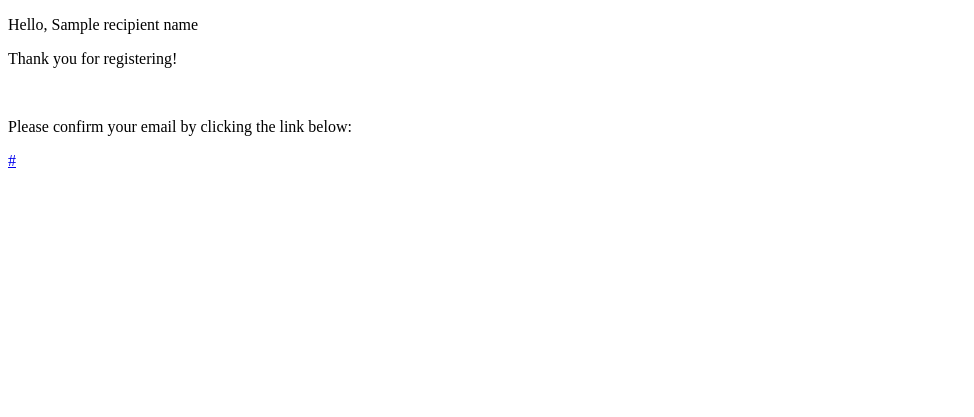
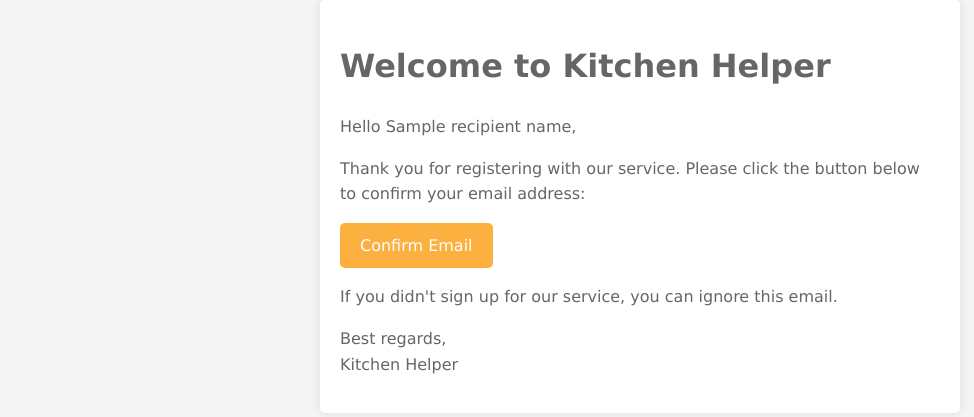
Before and after one commit to eognianov/kitchen-helper-backend, a Python web app: template features/users/templates/confirmation-email-template.html in a window 1280 px wide. Shown: the top 417 px of the page, without its empty margins (0-974 px from the left). Run offline with Jinja, Linux system fonts and the light colour scheme; the template is opened without the code that fills it: most values are stand-ins (such as "Sample title", 1, 10 or a date in 2020).

Commit message:
email templates

```diff
--- a/features/users/templates/confirmation-email-template.html
+++ b/features/users/templates/confirmation-email-template.html
@@ -3,13 +3,48 @@
 <head>
     <meta charset="UTF-8">
     <meta name="viewport" content="width=device-width, initial-scale=1.0">
-    <title>Document</title>
+    <title>Email Confirmation</title>
+    <style>
+        body {
+            line-height: 1.6;
+            margin: 0;
+            padding: 0;
+            background-color: #f4f4f4;
+        }
+        .container {
+            font-family: Verdana, Geneva, Tahoma, sans-serif;
+            max-width: 600px;
+            margin: 0 auto;
+            padding: 20px;
+            background-color: #fff;
+            border-radius: 5px;
+            box-shadow: 0 0 10px rgba(0,0,0,0.1);
+        }
+        h1 {
+            color: #666;
+        }
+        p {
+            color: #666;
+        }
+        .button {
+            display: inline-block;
+            padding: 10px 20px;
+            font-size: 16px;
+            text-decoration: none;
+            color: #fff;
+            background-color: #FBB040;
+            border-radius: 5px;
+        }
+    </style>
 </head>
 <body>
-    <p>Hello, {{ recipient_name }}</p>
-    <p>Thank you for registering!</p>
-    <br>
-    <p>Please confirm your email by clicking the link below:</p>
-    <a href="{{ token_confirmation_link }}">{{ token_confirmation_link }}</a>
+    <div class="container">
+        <h1>Welcome to Kitchen Helper</h1>
+        <p>Hello {{ recipient_name }},</p>
+        <p>Thank you for registering with our service. Please click the button below to confirm your email address:</p>
+        <a href="{{ token_confirmation_link }}" class="button" style="color: #FFFFFF">Confirm Email</a>
+        <p>If you didn't sign up for our service, you can ignore this email.</p>
+        <p>Best regards,<br>Kitchen Helper</p>
+    </div>
 </body>
 </html>
```
Also changed, not shown: features/users/templates/password-reset-email.html (+40 -7 lines).
